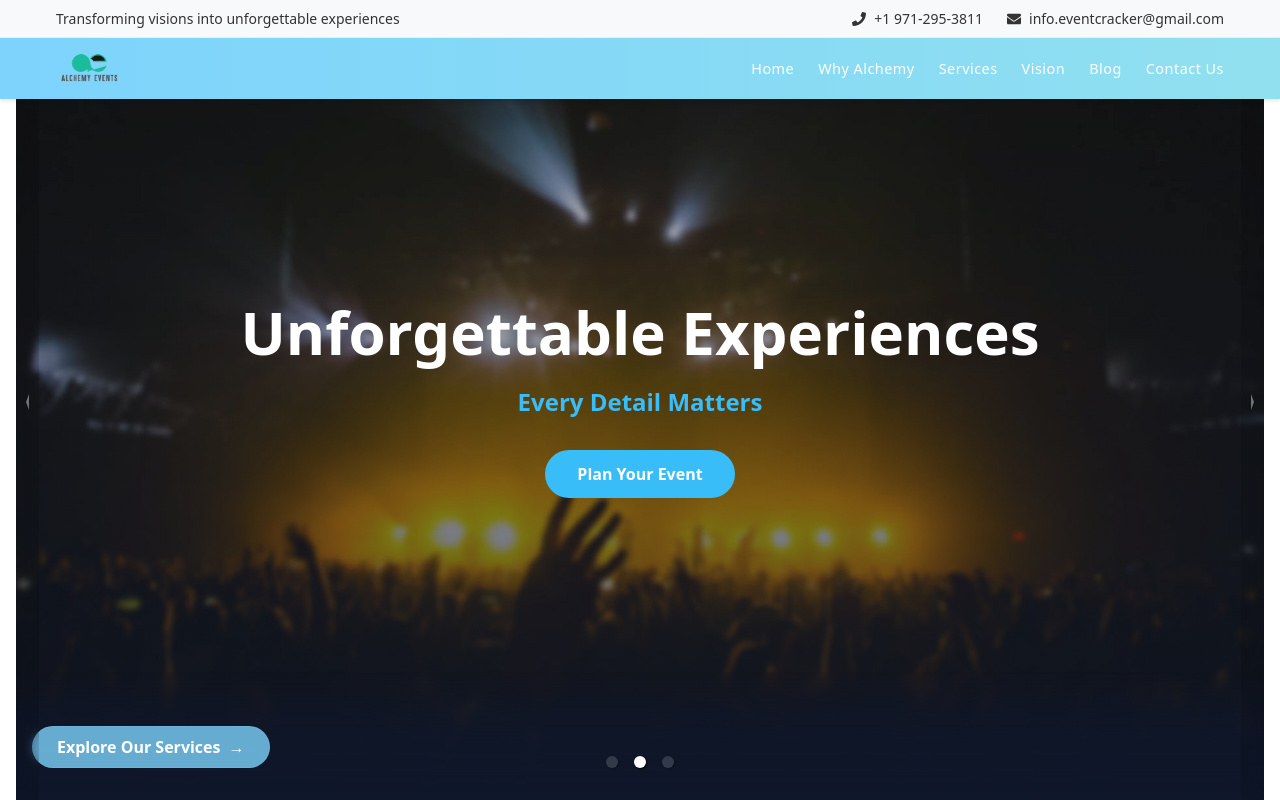
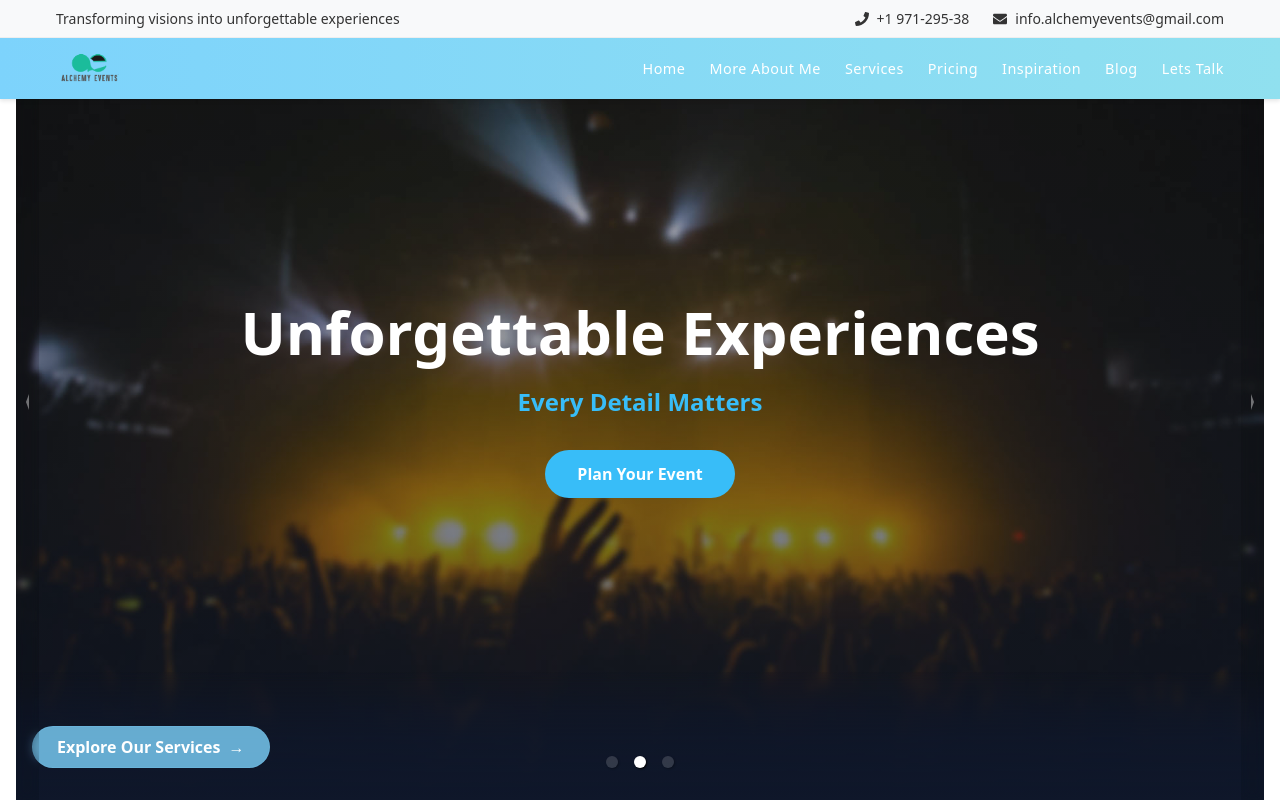
Before and after one commit to Harshal-behare/alchemy-events, a React (Create React App) app: page / in a window 1280 px wide. Shown: the top 800 px of the page. Built offline with nearby package versions, Linux system fonts and the light colour scheme.

Commit message:
Header updated

```diff
--- a/src/components/Header.jsx
+++ b/src/components/Header.jsx
@@ -1,6 +1,5 @@
 import React, { useState, useEffect } from 'react';
-import { Link as RouterLink, useLocation } from 'react-router-dom';
-import { Link as ScrollLink } from 'react-scroll';
+import { Link } from 'react-router-dom';
 import Logo from "../assets/logo.png";
 import { motion, AnimatePresence } from 'framer-motion';
 import { FaPhone, FaEnvelope } from 'react-icons/fa';
@@ -9,14 +8,6 @@ import '../styles/Header.scss';
 function Header() {
   const [isOpen, setIsOpen] = useState(false);
   const [isScrolled, setIsScrolled] = useState(false);
-  const location = useLocation();
-
-  const scrollToSection = (section) => {
-    if (location.pathname !== '/') {
-      window.location.href = `/#${section}`;
-    }
-    setIsOpen(false);
-  };
 
   return (
     <header className="header">
@@ -28,11 +19,11 @@ function Header() {
           <div className="top-bar__contact">
             <a href="tel:+1971-295-3811">
               <FaPhone />
-              <span>+1 971-295-3811</span>
+              <span>+1 971-295-38</span>
             </a>
-            <a href="mailto:info.eventcracker@gmail.com">
+            <a href="mailto:info.alchemyevents@gmail.com">
               <FaEnvelope />
-              <span>info.eventcracker@gmail.com</span>
+              <span>info.alchemyevents@gmail.com</span>
             </a>
           </div>
         </div>
@@ -40,47 +31,16 @@ function Header() {
 
       <nav className="nav">
         <div className="nav__container">
-          <RouterLink to="/" className="nav__logo">
+          <Link to="/" className="nav__logo">
             <img src={Logo} alt="Alchemy Events" />
-          </RouterLink>
+          </Link>
 
           <div className="nav__menu">
-            <RouterLink to="/">Home</RouterLink>
-            <ScrollLink
-              to="why-alchemy"
-              spy={true}
-              smooth={true}
-              offset={-100}
-              duration={500}
-              className="cursor-pointer"
-              onClick={() => scrollToSection('why-alchemy')}
-            >
-              Why Alchemy
-            </ScrollLink>
-            <RouterLink to="/services">Services</RouterLink>
-            <ScrollLink
-              to="vision"
-              spy={true}
-              smooth={true}
-              offset={-100}
-              duration={500}
-              className="cursor-pointer"
-              onClick={() => scrollToSection('vision')}
-            >
-              Vision
-            </ScrollLink>
-            <RouterLink to="/blog">Blog</RouterLink>
-            <ScrollLink
-              to="contact-us"
-              spy={true}
-              smooth={true}
-              offset={-100}
-              duration={500}
-              className="cursor-pointer"
-              onClick={() => scrollToSection('contact-us')}
-            >
-              Contact Us
-            </ScrollLink>
+            {['Home', 'More About Me', 'Services', 'Pricing', 'Inspiration', 'Blog', 'Lets Talk'].map((item) => (
+              <Link key={item} to={`/${item.toLowerCase().replace(' ', '-')}`}>
+                {item}
+              </Link>
+            ))}
           </div>
 
           <button className="nav__toggle" onClick={() => setIsOpen(!isOpen)}>
@@ -104,42 +64,15 @@ function Header() {
       </nav>
 
       <div className={`mobile-menu ${!isOpen ? 'hidden' : ''}`}>
-        <RouterLink to="/" onClick={() => setIsOpen(false)}>Home</RouterLink>
-        <ScrollLink
-          to="why-alchemy"
-          spy={true}
-          smooth={true}
-          offset={-100}
-          duration={500}
-          className="cursor-pointer"
-          onClick={() => scrollToSection('why-alchemy')}
-        >
-          Why Alchemy
-        </ScrollLink>
-        <RouterLink to="/services" onClick={() => setIsOpen(false)}>Services</RouterLink>
-        <ScrollLink
-          to="vision"
-          spy={true}
-          smooth={true}
-          offset={-100}
-          duration={500}
-          className="cursor-pointer"
-          onClick={() => scrollToSection('vision')}
-        >
-          Vision
-        </ScrollLink>
-        <RouterLink to="/blog" onClick={() => setIsOpen(false)}>Blog</RouterLink>
-        <ScrollLink
-          to="contact-us"
-          spy={true}
-          smooth={true}
-          offset={-100}
-          duration={500}
-          className="cursor-pointer"
-          onClick={() => scrollToSection('contact-us')}
-        >
-          Contact Us
-        </ScrollLink>
+        {['Home', 'More About Me', 'Services', 'Pricing', 'Inspiration', 'Blog', 'Lets Talk'].map((item) => (
+          <Link
+            key={item}
+            to={`/${item.toLowerCase().replace(' ', '-')}`}
+            onClick={() => setIsOpen(false)}
+          >
+            {item}
+          </Link>
+        ))}
         <div className="mobile-menu__contact">
           <a href="tel:+1971-295-3811">
             <FaPhone />
--- a/src/components/Home.tsx
+++ /dev/null
@@ -1,93 +0,0 @@
-import React from 'react';
-import { motion } from 'framer-motion';
-import { FaArrowRight } from 'react-icons/fa';
-
-const Home: React.FC = () => {
-  return (
-    <div className="min-h-screen">
-      {/* Hero Section */}
-      <section className="pt-24 pb-12 md:pt-32 md:pb-24 bg-gradient-to-b from-white to-primary/5">
-        <div className="container mx-auto px-4">
-          <div className="flex flex-col md:flex-row items-center justify-between gap-12">
-            <motion.div
-              className="flex-1 text-center md:text-left"
-              initial={{ opacity: 0, y: 20 }}
-              animate={{ opacity: 1, y: 0 }}
-              transition={{ duration: 0.5 }}
-            >
-              <h1 className="text-4xl md:text-6xl font-bold mb-6 bg-gradient-to-r from-primary to-primary-dark bg-clip-text text-transparent">
-                Creating Magical Moments
-              </h1>
-              <p className="text-lg md:text-xl text-secondary mb-8">
-                Transform your vision into unforgettable experiences with Alchemy Events
-              </p>
-              <div className="flex flex-col sm:flex-row gap-4 justify-center md:justify-start">
-                <button className="btn btn-primary group">
-                  Get Started
-                  <FaArrowRight className="inline ml-2 group-hover:translate-x-1 transition-transform" />
-                </button>
-                <button className="btn btn-secondary">
-                  Learn More
-                </button>
-              </div>
-            </motion.div>
-            <motion.div
-              className="flex-1"
-              initial={{ opacity: 0, scale: 0.8 }}
-              animate={{ opacity: 1, scale: 1 }}
-              transition={{ duration: 0.5, delay: 0.2 }}
-            >
-              <img
-                src="/hero-image.jpg"
-                alt="Events"
-                className="rounded-2xl shadow-2xl"
-              />
-            </motion.div>
-          </div>
-        </div>
-      </section>
-
-      {/* Features Section */}
-      <section className="py-16 bg-white">
-        <div className="container mx-auto px-4">
-          <h2 className="section-title">Why Choose Us</h2>
-          <div className="grid grid-cols-1 md:grid-cols-3 gap-8">
-            {features.map((feature, index) => (
-              <motion.div
-                key={feature.title}
-                className="card"
-                initial={{ opacity: 0, y: 20 }}
-                animate={{ opacity: 1, y: 0 }}
-                transition={{ duration: 0.5, delay: index * 0.1 }}
-              >
-                <div className="text-primary text-4xl mb-4">{feature.icon}</div>
-                <h3 className="text-xl font-semibold mb-2">{feature.title}</h3>
-                <p className="text-secondary">{feature.description}</p>
-              </motion.div>
-            ))}
-          </div>
-        </div>
-      </section>
-    </div>
-  );
-};
-
-const features = [
-  {
-    icon: "✨",
-    title: "Creative Excellence",
-    description: "We transform your ideas into extraordinary events that leave lasting impressions."
-  },
-  {
-    icon: "🎯",
-    title: "Attention to Detail",
-    description: "Every aspect of your event is meticulously planned and executed to perfection."
-  },
-  {
-    icon: "🤝",
-    title: "Dedicated Support",
-    description: "Our team is committed to providing exceptional service throughout your journey."
-  }
-];
-
-export default Home;
```
